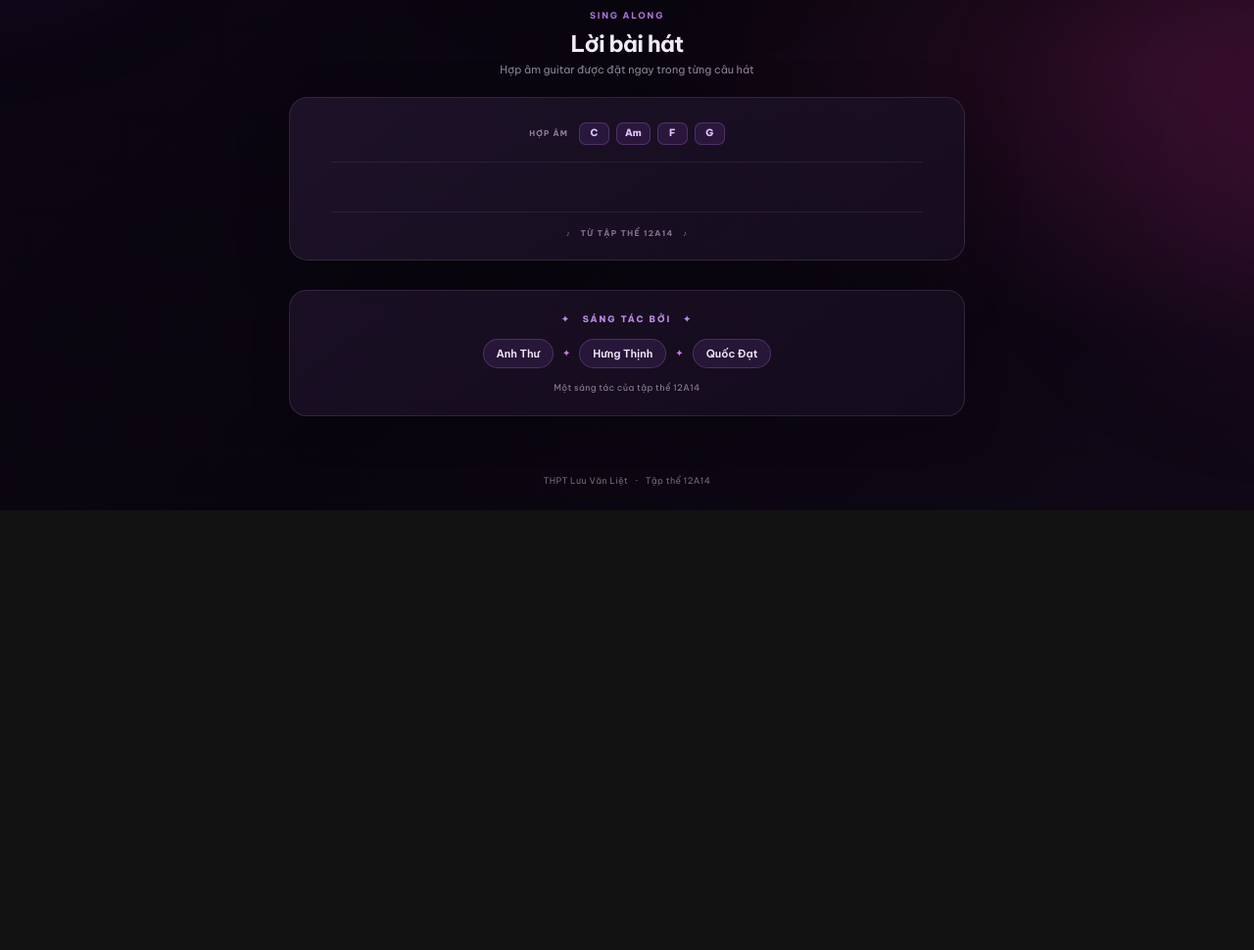
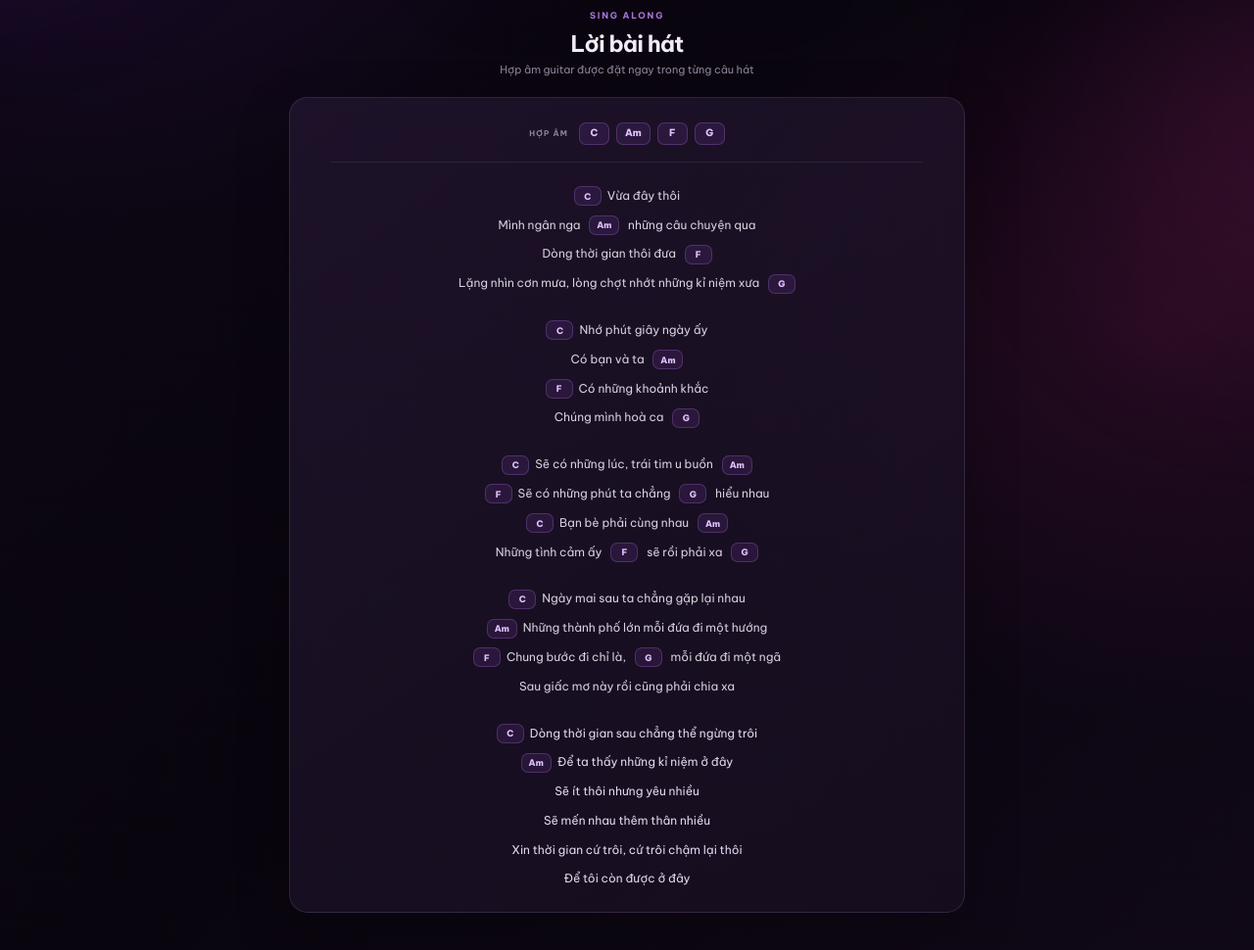
Before and after one commit to datnguyenvinhlong2k9-stack/lvl12a14, a plain HTML site: page index.html in a window 1280 px wide. Shown: the part 568-1538 px from the top of the page at 98% size. Before the commit the page ends 1089 px from the top, so only its background shows below. Drawn offline with Linux system fonts and the light colour scheme.

Commit message:
Update index.html

```diff
--- a/index.html
+++ b/index.html
@@ -90,28 +90,44 @@
           <span class="chord-chip">F</span>
           <span class="chord-chip">G</span>
         </div>
-        <div id="lyricsContent" class="lyrics-content"></div>
-        <div class="lyrics-signoff">♪ &nbsp; TỪ TẬP THỂ 12A14 &nbsp; ♪</div>
-      </article>
 
-    </section>
+<div id="lyricsContent" class="lyrics-content">
 
-    <!-- PHẦN THÔNG TIN TÁC GIẢ -->
-    <section class="credits-section" aria-label="Thông tin sáng tác">
-      <p class="credits-label">✦ &nbsp; SÁNG TÁC BỞI &nbsp; ✦</p>
+  <div class="lyric-verse">
+    <div class="lyric-line"><span class="chord-chip">C</span><span class="lyric-text">Vừa đây thôi</span></div>
+    <div class="lyric-line"><span class="lyric-text">Mình ngân nga </span><span class="chord-chip">Am</span><span class="lyric-text"> những câu chuyện qua</span></div>
+    <div class="lyric-line"><span class="lyric-text">Dòng thời gian thôi đưa </span><span class="chord-chip">F</span></div>
+    <div class="lyric-line"><span class="lyric-text">Lặng nhìn cơn mưa, lòng chợt nhớt những kỉ niệm xưa </span><span class="chord-chip">G</span></div>
+  </div>
 
-      <div class="credits-names">
-        <span class="credit-name">Anh Thư</span>
-        <span class="credit-separator">✦</span>
-        <span class="credit-name">Hưng Thịnh</span>
-        <span class="credit-separator">✦</span>
-        <span class="credit-name">Quốc Đạt</span>
-      </div>
+  <div class="lyric-verse">
+    <div class="lyric-line"><span class="chord-chip">C</span><span class="lyric-text">Nhớ phút giây ngày ấy</span></div>
+    <div class="lyric-line"><span class="lyric-text">Có bạn và ta </span><span class="chord-chip">Am</span></div>
+    <div class="lyric-line"><span class="chord-chip">F</span><span class="lyric-text">Có những khoảnh khắc</span></div>
+    <div class="lyric-line"><span class="lyric-text">Chúng mình hoà ca </span><span class="chord-chip">G</span></div>
+  </div>
 
-      <p class="credits-caption">
-        Một sáng tác của tập thể 12A14
-      </p>
-    </section>
-  </main>
+  <div class="lyric-verse">
+    <div class="lyric-line"><span class="chord-chip">C</span><span class="lyric-text">Sẽ có những lúc, trái tim u buồn </span><span class="chord-chip">Am</span></div>
+    <div class="lyric-line"><span class="chord-chip">F</span><span class="lyric-text">Sẽ có những phút ta chẳng </span><span class="chord-chip">G</span><span class="lyric-text"> hiểu nhau</span></div>
+    <div class="lyric-line"><span class="chord-chip">C</span><span class="lyric-text">Bạn bè phải cùng nhau </span><span class="chord-chip">Am</span></div>
+    <div class="lyric-line"><span class="lyric-text">Những tình cảm ấy </span><span class="chord-chip">F</span><span class="lyric-text"> sẽ rồi phải xa </span><span class="chord-chip">G</span></div>
+  </div>
 
-  <footer>THPT Lưu Văn Liệt <span>·</span> Tập thể 12A14</footer>
+  <div class="lyric-verse">
+    <div class="lyric-line"><span class="chord-chip">C</span><span class="lyric-text">Ngày mai sau ta chẳng gặp lại nhau</span></div>
+    <div class="lyric-line"><span class="chord-chip">Am</span><span class="lyric-text">Những thành phố lớn mỗi đứa đi một hướng</span></div>
+    <div class="lyric-line"><span class="chord-chip">F</span><span class="lyric-text">Chung bước đi chỉ là, </span><span class="chord-chip">G</span><span class="lyric-text"> mỗi đứa đi một ngã</span></div>
+    <div class="lyric-line"><span class="lyric-text">Sau giấc mơ này rồi cũng phải chia xa</span></div>
+  </div>
+
+  <div class="lyric-verse">
+    <div class="lyric-line"><span class="chord-chip">C</span><span class="lyric-text">Dòng thời gian sau chẳng thể ngừng trôi</span></div>
+    <div class="lyric-line"><span class="chord-chip">Am</span><span class="lyric-text">Để ta thấy những kỉ niệm ở đây</span></div>
+    <div class="lyric-line"><span class="lyric-text">Sẽ ít thôi nhưng yêu nhiều</span></div>
+    <div class="lyric-line"><span class="lyric-text">Sẽ mến nhau thêm thân nhiều</span></div>
+    <div class="lyric-line"><span class="lyric-text">Xin thời gian cứ trôi, cứ trôi chậm lại thôi</span></div>
+    <div class="lyric-line"><span class="lyric-text">Để tôi còn được ở đây</span></div>
+  </div>
+
+</div>
```
